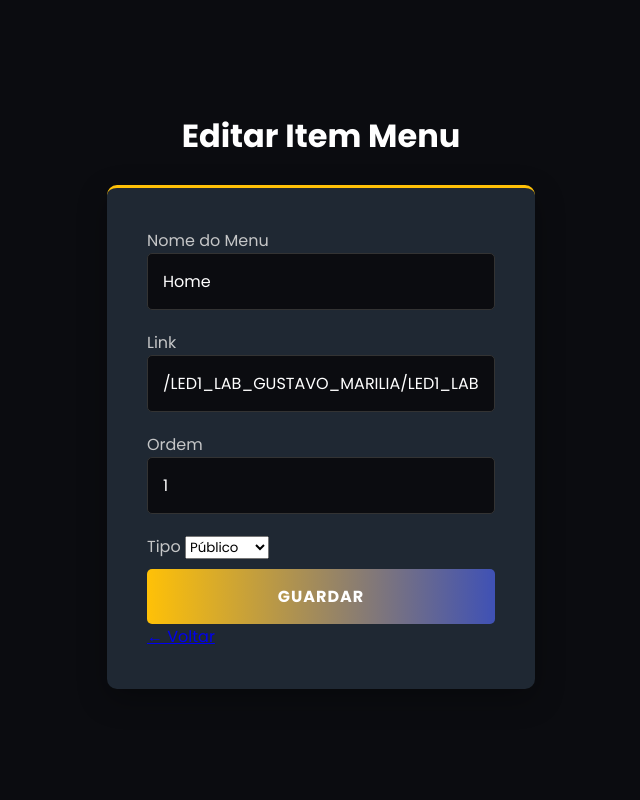
After one commit to Gustanice/LED1_LAB_Gustavo_Marilia, a PHP site: page /admin/editar_menu.php?ID_menu=2 in a window 1280 px wide. The commit adds this page. Shown: the whole page, without its empty margins (319-959 px from the left). Run offline with PHP 8.4, Linux system fonts and the light colour scheme; a user stored in the database is signed in; data comes from the database, SQL or seed files in the repository.

Commit message:
commit inicio 24/02

```diff
--- a/admin/apagar_produtos.php
+++ b/admin/apagar_produtos.php
@@ -1,6 +1,6 @@
 <?php
 session_start();
-if (!isset($_SESSION['ID_admin']) || $_SESSION['tipo'] !== 'admin') {
+if (!isset($_SESSION['ID_admin']) || $_SESSION['tipo'] !== 'Admin') {
     header("Location: ../pages/index.php");
     exit;
 }
--- a/admin/criar_admin.php
+++ b/admin/criar_admin.php
@@ -1,5 +1,8 @@
 <?php
-session_start();
+if (session_status() === PHP_SESSION_NONE) {
+    session_start();
+}
+
 if (!isset($_SESSION['ID_admin']) || $_SESSION['tipo'] !== 'admin') {
     header("Location: ../pages/index.php");
     exit;
--- a/admin/dashboard.php
+++ b/admin/dashboard.php
@@ -39,6 +39,7 @@ if (!isset($_SESSION['ID_admin'])) {
         <div class="card">
             <h3>Menu</h3>
             <p>Editar menu do site</p>
+                      <a href="gerir_menu.php" class="logout">Gerir Menu</a>
         </div>
 
         <div class="card">
--- /dev/null
+++ b/admin/editar_menu.php
@@ -0,0 +1,73 @@
+<?php
+session_start();
+if (!isset($_SESSION['ID_admin']) || $_SESSION['tipo'] !== 'admin') {
+    header("Location: ../pages/index.php");
+    exit;
+}
+
+require_once __DIR__ . '/../backend/config/db.php';
+
+$id = intval($_GET['ID_menu']);
+$stmt = $pdo->prepare("SELECT * FROM menu WHERE ID_menu = ?");
+$stmt->execute([$id]);
+$menu = $stmt->fetch(PDO::FETCH_ASSOC);
+
+if (!$menu) {
+    die("Item não encontrado.");
+}
+
+$msg_sucesso = "";
+
+if ($_SERVER["REQUEST_METHOD"] === "POST") {
+    $nome = $_POST['nome_menu'];
+    $link = $_POST['link_menu'];
+    $ordem = intval($_POST['ordem_menu']);
+    $tipo = $_POST['tipo_menu'];
+
+    $stmt = $pdo->prepare("UPDATE menu SET nome_menu=?, link_menu=?, ordem_menu=?, tipo_menu=? WHERE ID_menu=?");
+    $stmt->execute([$nome, $link, $ordem, $tipo, $id]);
+
+    $msg_sucesso = "Item atualizado com sucesso!";
+}
+?>
+
+<!DOCTYPE html>
+<html lang="pt">
+<head>
+    <meta charset="UTF-8">
+    <title>Editar Item Menu</title>
+    <link rel="stylesheet" href="../pages/css/criar_admin.css">
+</head>
+<body>
+
+<div class="container-form">
+    <h2>Editar Item Menu</h2>
+
+    <?php if ($msg_sucesso): ?>
+        <p class="msg-sucesso"><?= htmlspecialchars($msg_sucesso) ?></p>
+    <?php endif; ?>
+
+    <form method="POST">
+        <label>Nome do Menu</label>
+        <input type="text" name="nome_menu" value="<?= htmlspecialchars($menu['nome_menu']) ?>" required>
+
+        <label>Link</label>
+        <input type="text" name="link_menu" value="<?= htmlspecialchars($menu['link_menu']) ?>" required>
+
+        <label>Ordem</label>
+        <input type="number" name="ordem_menu" value="<?= htmlspecialchars($menu['ordem_menu']) ?>" required>
+
+        <label>Tipo</label>
+        <select name="tipo_menu" required>
+            <option value="publico" <?= $menu['tipo_menu']=='publico' ? 'selected' : '' ?>>Público</option>
+            <option value="admin" <?= $menu['tipo_menu']=='admin' ? 'selected' : '' ?>>Admin</option>
+            <option value="utilizador" <?= $menu['tipo_menu']=='utilizador' ? 'selected' : '' ?>>Utilizador</option>
+        </select>
+
+        <button type="submit">Guardar</button>
+        <a href="gerir_menu.php" class="btn-voltar">← Voltar</a>
+    </form>
+</div>
+
+</body>
+</html>
--- a/admin/protect.php
+++ b/admin/protect.php
@@ -1,5 +1,7 @@
 <?php
-session_start();
+if (session_status() === PHP_SESSION_NONE) {
+    session_start();
+}
 if (!isset($_SESSION['ID_admin'])) {
     header("Location: ../pages/login.php");
     exit;
--- a/pages/alterar_password.php
+++ b/pages/alterar_password.php
@@ -4,6 +4,10 @@ require_once __DIR__ . '/../backend/config/db.php';
 
 if (!isset($_SESSION['ID_admin'])) {
     header("Location: login.php");
+    exit;
+}
+if ($_SESSION['tipo'] !== 'utilizador') {
+    header("Location: ../pages/index.php");
     exit;
 }
 
```
Also changed, not shown: admin/criar_menu.php (added, +64 -0 lines), admin/gerir_menu.php (added, +88 -0 lines), includes/menu.php (+20 -12 lines), pages/login.php (+12 -6 lines).
